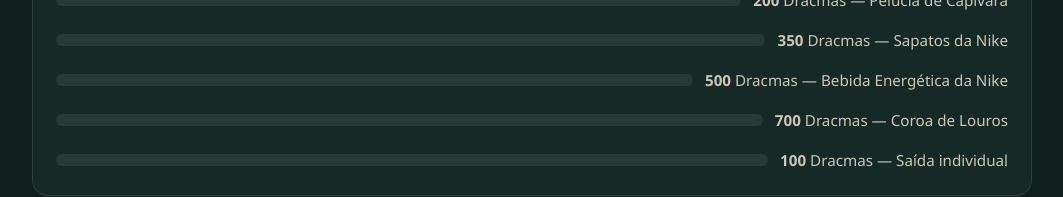
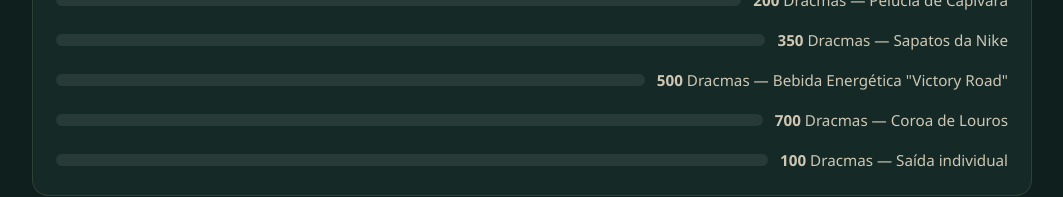
Before and after one commit to marjustino/cassino_rpg, a plain HTML site: page index.html in a window 1280 px wide. Shown: the part 230-427 px from the top of the page, without its empty margins (108-1171 px from the left). Drawn offline with Linux system fonts and the light colour scheme.

Commit message:
Udpt
Energy Drink -> Victory Road

```diff
--- a/index.html
+++ b/index.html
@@ -25,7 +25,7 @@
     </div>
     <div class="premio" data-cost="500">
       <div class="barra"><span class="fill"></span></div>
-      <div class="label"><strong>500</strong> Dracmas — Bebida Energética da Nike</div>
+      <div class="label"><strong>500</strong> Dracmas — Bebida Energética "Victory Road"</div>
     </div>
     <div class="premio" data-cost="700">
       <div class="barra"><span class="fill"></span></div>
```
